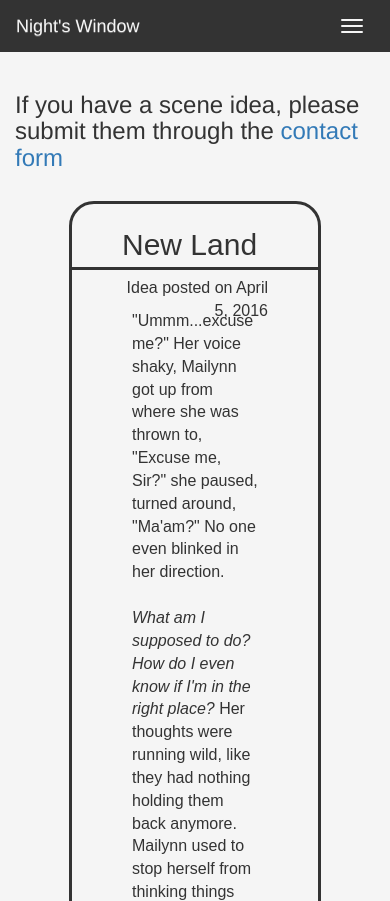
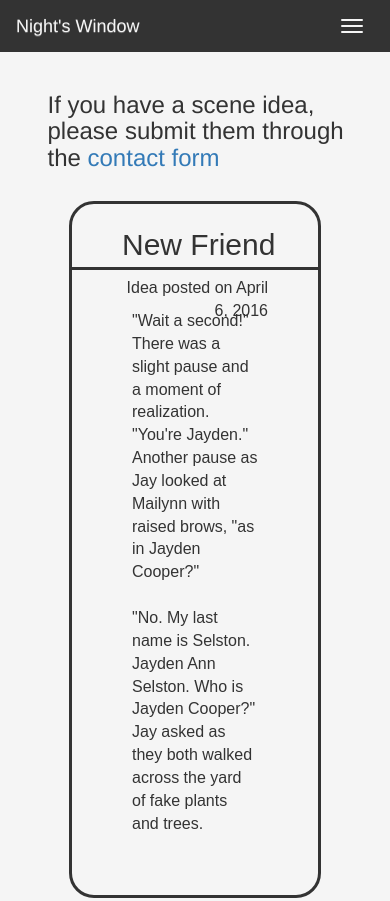
Before and after one commit to skylerdegrote/nights-window-mobile, a website: page code/client/scenes.html in a window 390 px wide. Shown: the top 901 px of the page. Drawn offline with nearby package versions, Linux system fonts and the light colour scheme.

Commit message:
added scene to website and blog

```diff
--- a/code/client/css/each-character.css
+++ b/code/client/css/each-character.css
@@ -0,0 +1,7 @@
+body {
+    background-color: whitesmoke;
+}
+.characterFullName {
+    font-family: "papyrus", fantasy;
+    text-decoration: underline;
+}
--- a/code/client/scenes.html
+++ b/code/client/scenes.html
@@ -42,13 +42,27 @@
 </header>
 <div class="container-fluid">
     <div class="row">
-        <div class="col-lg-10 col-lg-push-2">
+        <div class="col-lg-10 col-lg-push-2 col-md-10 col-md-push-2 col-sm-9 col-sm-push-2 col-xs-11 col-xs-push-1">
             <h3 class="centerAlign">If you have a scene idea, please submit them through the <a href="contact.html">contact form</a></h3>    </h3>
         </div>
     </div>
     <br>
     <div class="row">
         <div class="col-lg-12">
+
+            <div class="sceneBox" id="newFriend">
+                <div class="sceneTitle">New Friend<span class="alignRight smallText">Idea posted on April 6,
+                    2016</span>
+                </div>
+                <div class="sceneBody">
+                    "Wait a second!" There was a slight pause and a moment of realization. "You're Jayden." Another
+                    pause as Jay looked at Mailynn with raised brows, "as in Jayden Cooper?"
+                    <br><br>
+                    "No. My last name is Selston. Jayden Ann Selston. Who is Jayden Cooper?" Jay asked as they both
+                    walked across the yard of fake plants and trees.
+                </div>
+            </div>
+
 
             <div class="sceneBox" id="newLand">
                 <div class="sceneTitle">New Land<span class="alignRight smallText">Idea posted on April 5, 2016</span>
```
Also changed, not shown: code/client/blog.html (+19 -0 lines), code/client/characters/characters-jayden.html (+7 -1 lines).
